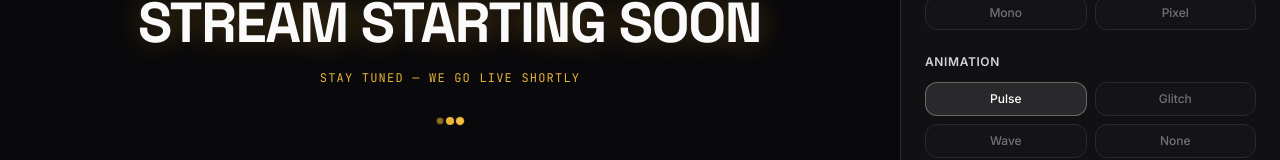
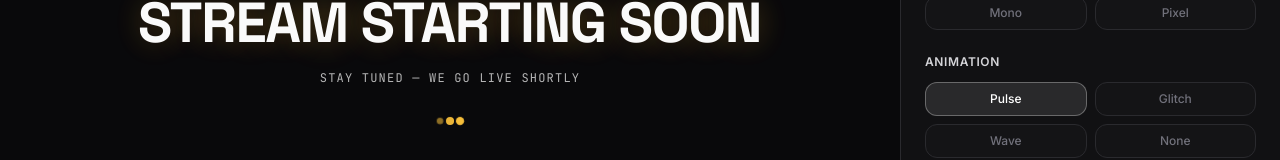
Before and after one commit to aldifhr/obs-widgets, a Next.js app: page /starting in a window 1280 px wide. Shown: the part 468-628 px from the top of the page. Built offline with nearby package versions, Linux system fonts and the light colour scheme.

Commit message:
fix: starting accent only glow/dots/button, sub uses textColor

```diff
--- a/components/StartingSoon.tsx
+++ b/components/StartingSoon.tsx
@@ -75,7 +75,7 @@ export function StartingSoon() {
         {text}
       </div>
       {sub && (
-        <div className="font-mono text-xs tracking-widest uppercase" style={{ color: accent, opacity: 0.9 }}>
+        <div className="font-mono text-xs tracking-widest uppercase" style={{ color: textColor, opacity: 0.7 }}>
           {sub}
         </div>
       )}
```
